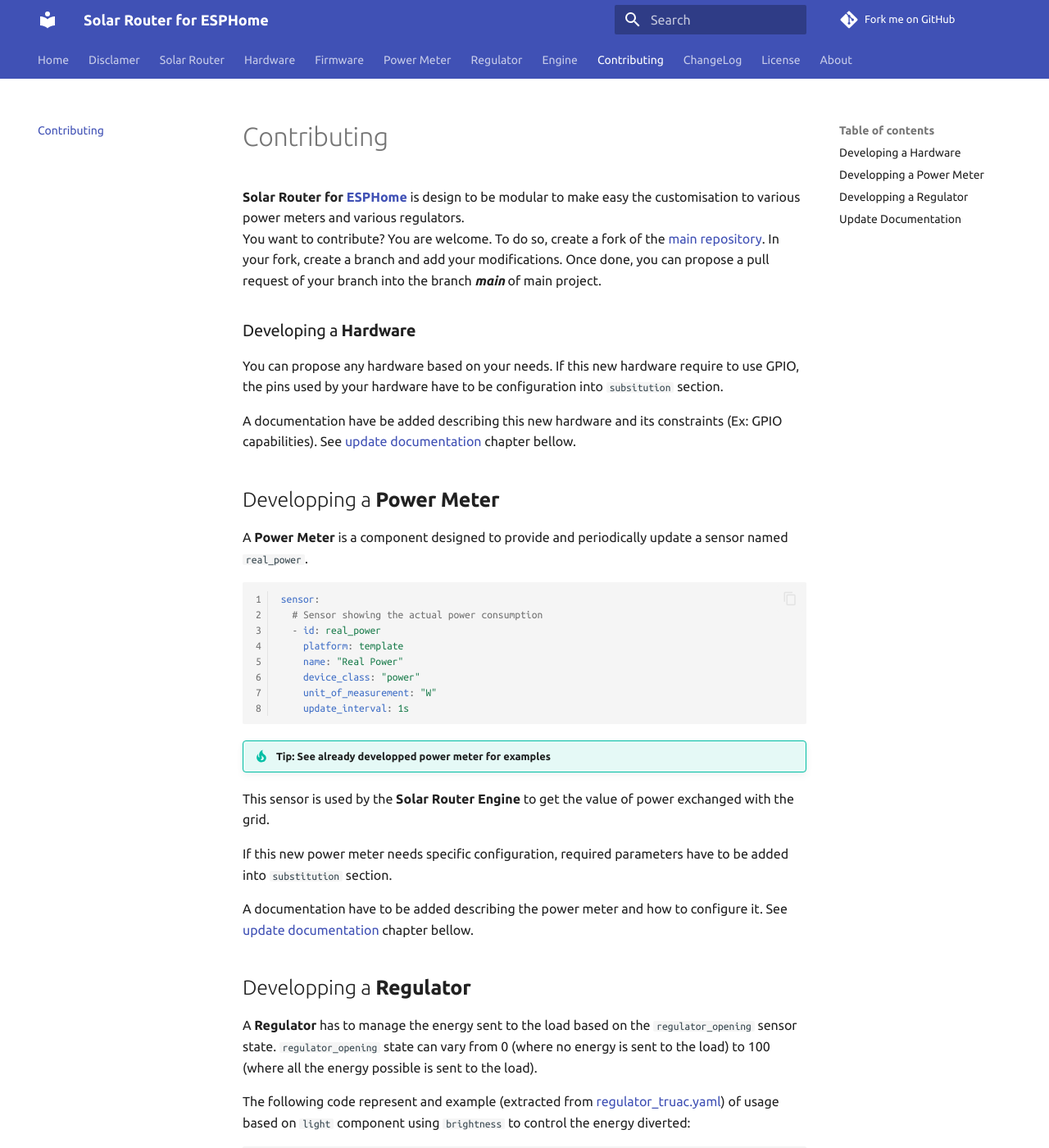
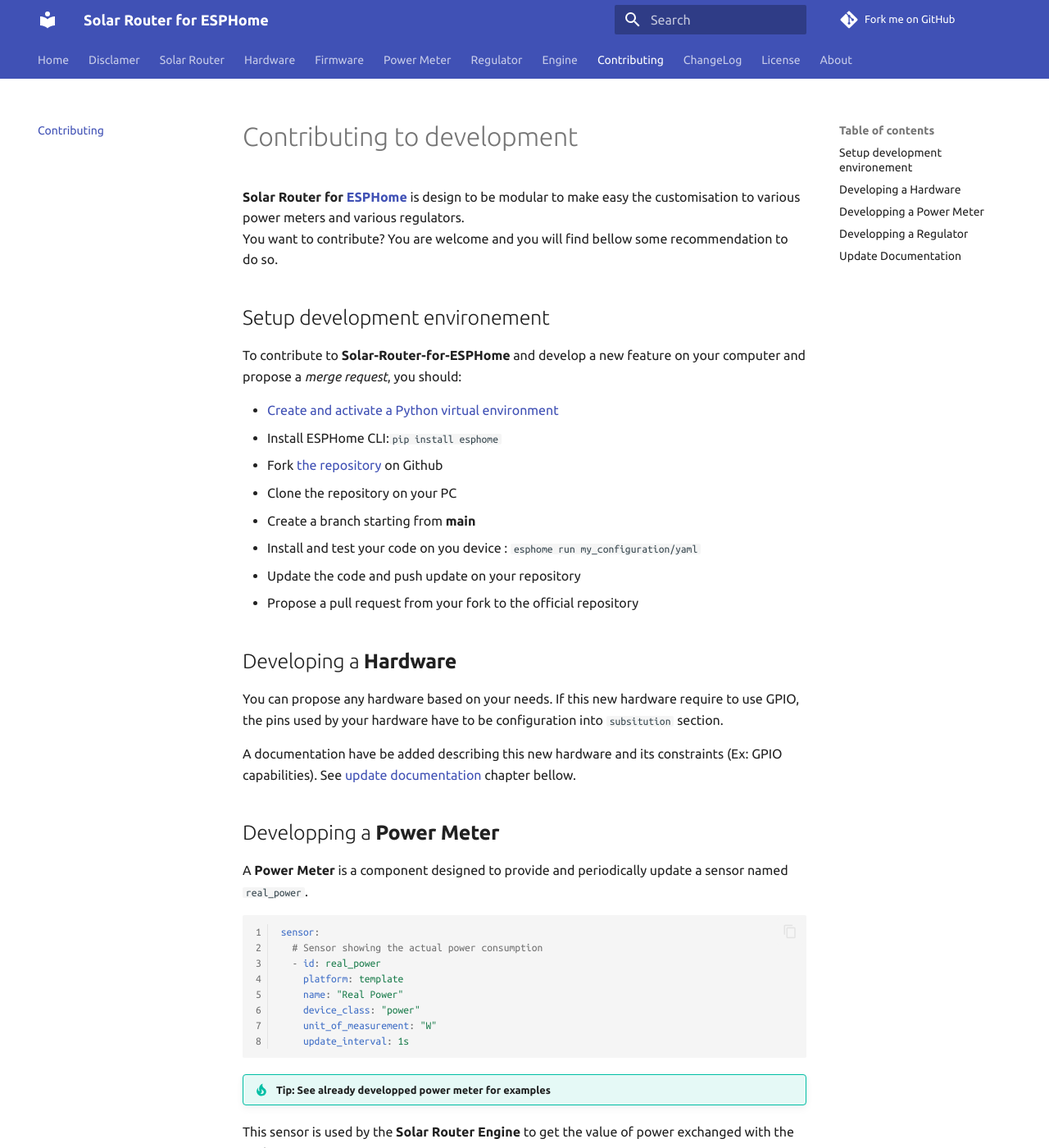
Before and after one commit to ghisch/Solar-Router-for-ESPHome, an MkDocs documentation site: the page built from docs/contributing.md, in a window 1280 px wide and 1400 px high. Shown: the whole window at 82% size. Built offline with MkDocs 1.6.1 and Material for MkDocs 9.7.7, drawn with Linux system fonts in a browser that asks for light colours; comment, search, counter and statistics services are not loaded.

Commit message:
doc: Update contribution

````diff
--- a/docs/contributing.md
+++ b/docs/contributing.md
@@ -1,7 +1,22 @@
+# Contributing to development
+
 **Solar Router for [ESPHome](http://esphome.io)** is design to be modular to make easy the customisation to various power meters and various regulators.
-You want to contribute? You are welcome. To do so, create a fork of the [main repository](https://github.com/XavierBerger/Solar-Router-for-ESPHome). In your fork, create a branch and add your modifications. Once done, you can propose a pull request of your branch into the branch ***main*** of main project.
+You want to contribute? You are welcome and you will find bellow some recommendation to do so.
 
-### Developing a **Hardware**
+## Setup development environement
+
+To contribute to **Solar-Router-for-ESPHome** and develop a new feature on your computer and propose a *merge request*, you should:
+
+- [Create and activate a Python virtual environment](https://docs.python.org/3/library/venv.html)
+- Install ESPHome CLI:`pip install esphome`
+- Fork [the repository](https://github.com/XavierBerger/Solar-Router-for-ESPHome) on Github
+- Clone the repository on your PC
+- Create a branch starting from **main**
+- Install and test your code on you device : `esphome run my_configuration/yaml`
+- Update the code and push update on your repository
+- Propose a pull request from your fork to the official repository
+
+## Developing a **Hardware**
 
 You can propose any hardware based on your needs. If this new hardware require to use GPIO, the pins used by your hardware have to be configuration into `subsitution` section.
 
@@ -34,7 +49,7 @@
 
 A **Regulator** has to manage the energy sent to the load based on the `regulator_opening` sensor state. `regulator_opening` state can vary from 0 (where no energy is sent to the load) to 100 (where all the energy possible is sent to the load).
 
-The following code represent and example (extracted from [regulator_truac.yaml](../solar_router/regulator_triac.yaml)) of usage based on `light` component using `brightness` to control the energy diverted:
+The following code represent and example (extracted from [regulator_triac.yaml](https://github.com/XavierBerger/Solar-Router-for-ESPHome/blob/main/solar_router/regulator_triac.yaml)) of usage based on `light` component using `brightness` to control the energy diverted:
 
 ```yaml linenums="1"
 script:
````
Also changed, not shown: CONTRIBUTING.md (added, +2 -0 lines).
